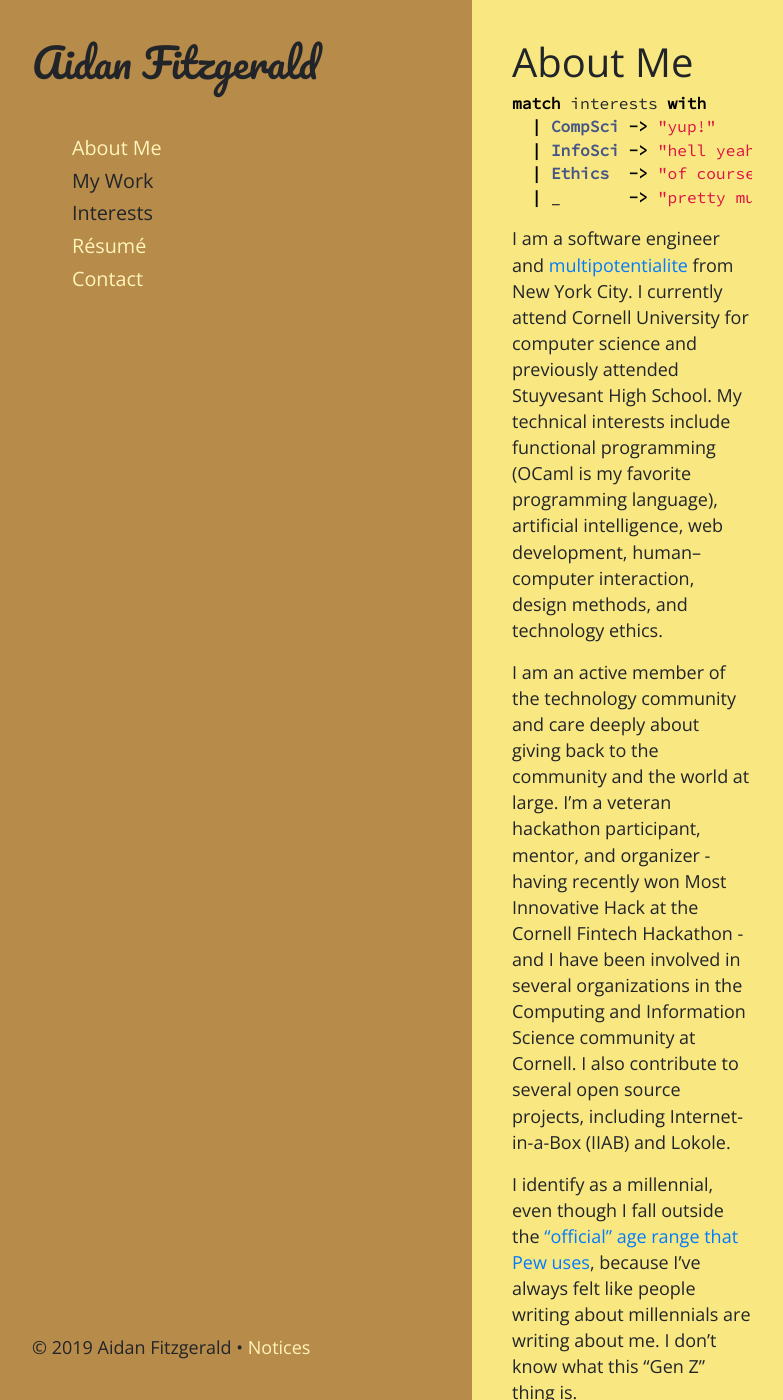
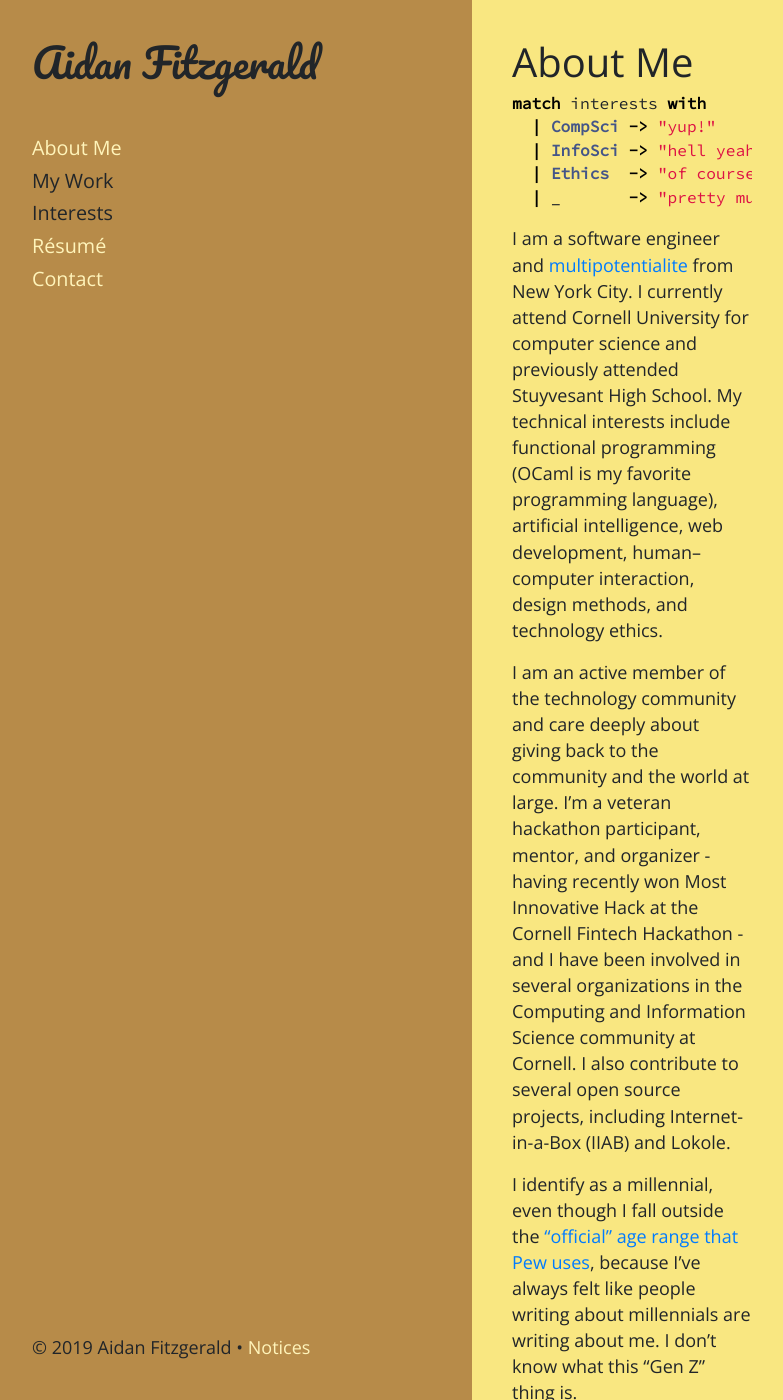
Before and after one commit to aidan-fitz/aidan-fitz.com, a Jekyll site: the page built from index.md, in a window 1280 px wide and 1400 px high. Shown: the whole window, without its empty margins (8-791 px from the left). Built offline with Jekyll 4.4.1, drawn with Linux system fonts in a browser that asks for light colours; nearby versions of some CDN libraries.

Commit message:
Unindent nav list

```diff
--- a/css/style.scss
+++ b/css/style.scss
@@ -19,6 +19,9 @@ nav {
   list-style: none;
   font-size: 110%;
   line-height: 1.65;
+
+  //margin-block-start: 0px;
+  padding-inline-start: 0px;
 
   // For accessibility on Safari; see:
   // https://developer.mozilla.org/en-US/docs/Web/CSS/list-style#Accessibility_concerns
```
